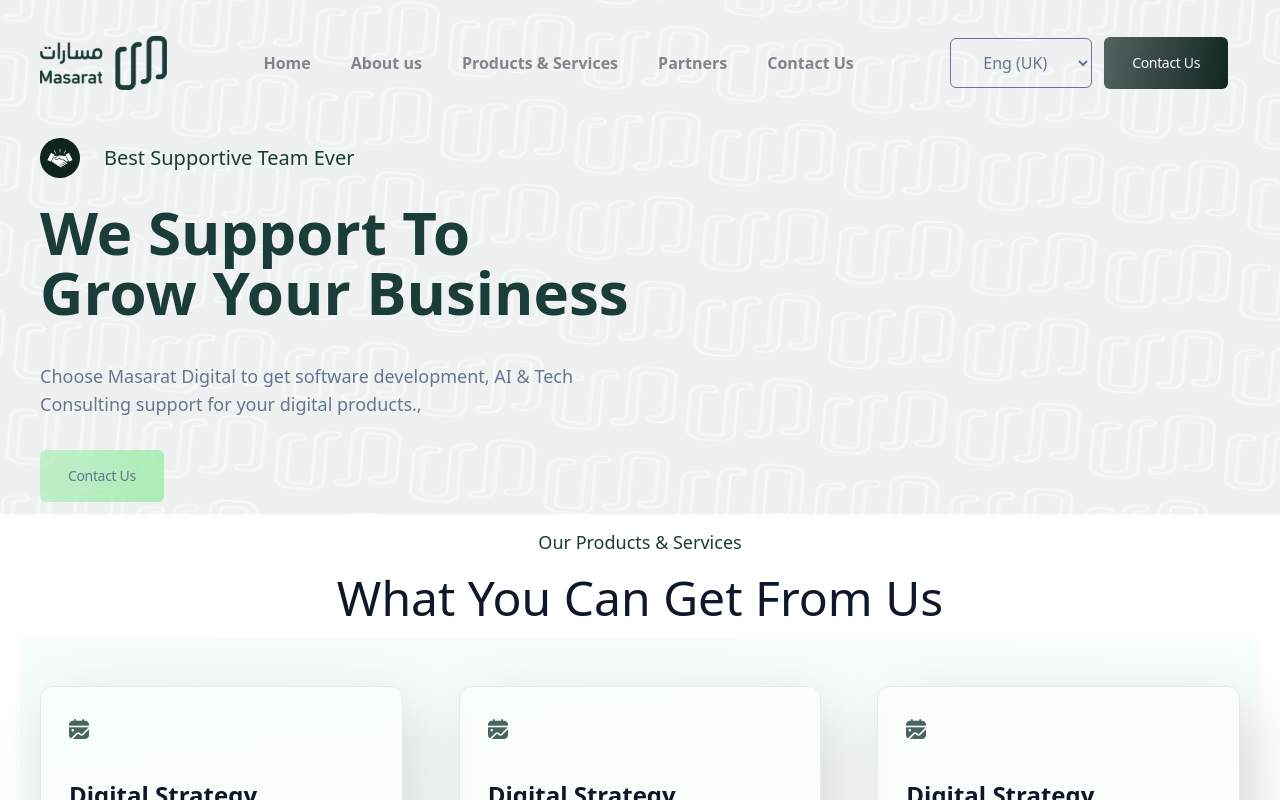
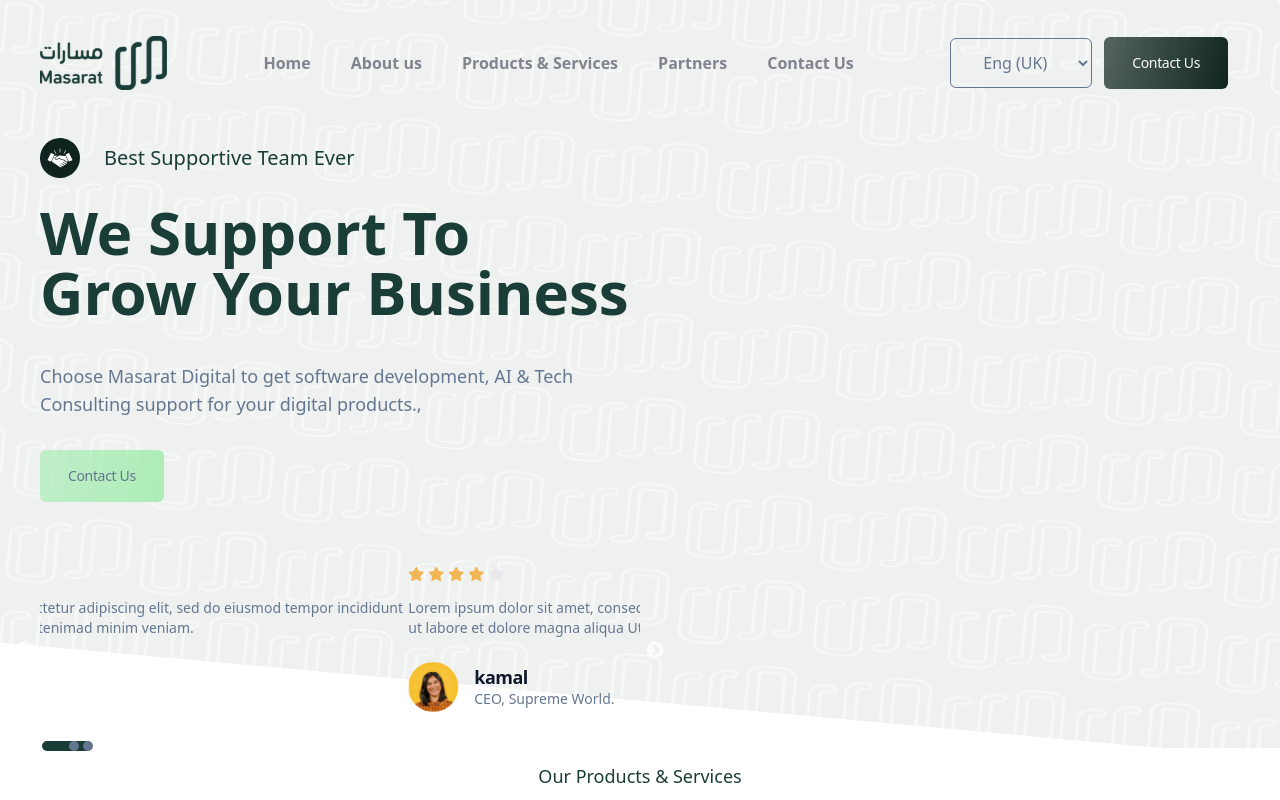
Before and after one commit to mesu-ai/masarat, a Next.js app: page / in a window 1280 px wide. Shown: the top 800 px of the page. Built offline with nearby package versions, Linux system fonts and the light colour scheme.

Commit message:
Slider add

```diff
--- a/package.json
+++ b/package.json
@@ -19,6 +19,8 @@
     "react": "18.2.0",
     "react-dom": "18.2.0",
     "react-i18next": "^12.2.2",
+    "react-slick": "^0.29.0",
+    "slick-carousel": "^1.8.1",
     "tailwindcss": "3.3.2",
     "tinacms": "^1.5.4"
   }
--- /dev/null
+++ b/src/assets/svgs/StarIcon.jsx
@@ -0,0 +1,21 @@
+import React from 'react';
+
+const StarIcon = ({ width = '16', height = '16', color = '#E6E8EC', className = '' }) => {
+	return (
+		<svg
+			width={width}
+			height={height}
+			viewBox={`0 0  ${width} ${height}`}
+			className={className}
+			fill="none"
+			xmlns="http://www.w3.org/2000/svg"
+		>
+			<path
+				d="M12.4392 9.74006C12.2449 9.92831 12.1557 10.2006 12.1999 10.4676L12.8667 14.1576C12.9229 14.4703 12.7909 14.7868 12.5292 14.9676C12.2727 15.1551 11.9314 15.1776 11.6517 15.0276L8.32991 13.2951C8.21441 13.2336 8.08616 13.2006 7.95491 13.1968H7.75166C7.68116 13.2073 7.61216 13.2298 7.54916 13.2643L4.22666 15.0051C4.06241 15.0876 3.87641 15.1168 3.69416 15.0876C3.25016 15.0036 2.95391 14.5806 3.02666 14.1343L3.69416 10.4443C3.73841 10.1751 3.64916 9.90131 3.45491 9.71006L0.746657 7.08506C0.520157 6.86531 0.441407 6.53531 0.544907 6.23756C0.645407 5.94056 0.901907 5.72381 1.21166 5.67506L4.93916 5.13431C5.22266 5.10506 5.47166 4.93256 5.59916 4.67756L7.24166 1.31006C7.28066 1.23506 7.33091 1.16606 7.39166 1.10756L7.45916 1.05506C7.49441 1.01606 7.53491 0.983811 7.57991 0.957561L7.66166 0.927561L7.78916 0.875061H8.10491C8.38691 0.904311 8.63516 1.07306 8.76491 1.32506L10.4292 4.67756C10.5492 4.92281 10.7824 5.09306 11.0517 5.13431L14.7792 5.67506C15.0942 5.72006 15.3574 5.93756 15.4617 6.23756C15.5599 6.53831 15.4752 6.86831 15.2442 7.08506L12.4392 9.74006Z"
+				fill={color}
+			/>
+		</svg>
+	);
+};
+
+export default StarIcon;
--- /dev/null
+++ b/src/components/atoms/Rating.jsx
@@ -0,0 +1,16 @@
+import StarIcon from '@/assets/svgs/StarIcon';
+import React from 'react';
+
+const Rating = ({stars=0}) => {
+  return (
+    <div className='flex gap-1'>
+      {[...new Array(5)].map((_, index) => {
+						index += 1;
+						return <StarIcon key={index} color={`${index <= Math.ceil(stars) ? '#F2B556' : '#E6E8EC'}`} />;
+				})}
+
+    </div>
+  );
+};
+
+export default Rating;
--- /dev/null
+++ b/src/components/molecules/SlideCard.jsx
@@ -0,0 +1,36 @@
+import Image from 'next/image';
+import React from 'react';
+import Heading2XL from '../atoms/Heading2XL';
+import profile from '@/assets/images/profile.png';
+import { useTranslation } from 'react-i18next';
+import Rating from '../atoms/Rating';
+
+const SlideCard = ({review={}}) => {
+  const {t}=useTranslation();
+  return (
+    <div>
+       {/* {[...new Array(5)].map((_, index) => {
+						index += 1;
+						return <StarIcon key={index} color={`${index <= Math.ceil(ratings) ? '#F2B556' : '#E6E8EC'}`} />;
+				})} */}
+        <Rating stars={4}/>
+      <p className='mt-4 text-sm text-slateBlue'>
+       {review?.review}
+      </p>
+      <ul className='mt-6 flex items-center gap-4 mb-6'>
+        <Image
+          src={profile}
+          alt='profile'
+          height={50}
+          width={50}
+        />
+        <li>
+          <h6 className='text-lg font-bold leading-6 -tracking-[.5px] text-blackPearl'>{review?.name}</h6>
+          <p className='text-sm text-slateBlue'>{t(`${review?.designation}`)}</p>
+        </li>
+      </ul>
+    </div>
+  );
+};
+
+export default SlideCard;
--- /dev/null
+++ b/src/components/molecules/SliderShow.jsx
@@ -0,0 +1,65 @@
+/* eslint-disable react/jsx-props-no-spreading */
+import Slider from 'react-slick';
+import 'slick-carousel/slick/slick-theme.css';
+import 'slick-carousel/slick/slick.css';
+
+// import NextIcon from '../../assets/svgs/NextIcon';
+// import PrevIcon from '../../assets/svgs/PrevIcon';
+
+// const NextButton = (props) => {
+//   const { onClick } = props;
+
+//   return (
+//     <button
+//       onClick={onClick}
+//       type="button"
+//       style={{ boxShadow: '0px 15px 30px rgba(159, 168, 174, 0.2)' }}
+//       className="flex justify-center items-center px-5 py-5  bg-white absolute  md:top-1/2   md:-translate-y-1/2 right-10 md:-right-20 -bottom-16 md:bottom-auto rounded"
+//     >
+//       <NextIcon className="h-7 w-5" />
+//     </button>
+//   );
+// };
+
+// const PrevButton = (props) => {
+//   const { onClick } = props;
+
+//   return (
+//     <button
+//       onClick={onClick}
+//       type="button"
+//       style={{ boxShadow: '0px 15px 30px rgba(159, 168, 174, 0.2)' }}
+//       className="flex justify-center items-center px-5 py-5  bg-white absolute -bottom-16 md:bottom-auto md:top-1/2  md:-translate-y-1/2 left-10  md:-left-20 rounded"
+//     >
+//       <PrevIcon className="h-7 w-5" />
+//     </button>
+//   );
+// };
+
+const settings = {
+  dots: true,
+  infinite: true,
+  autoplay: true,
+  autoplaySpeed: 2000,
+  pauseOnHover: true,
+  slidesToShow: 1,
+  slidesToScroll: 1,
+  // nextArrow: <NextButton />,
+  // prevArrow: <PrevButton />,
+  appendDots: dots => <ul>{dots}</ul>,
+    customPaging: i => (
+      <div className="ft-slick__dots--custom">
+        <div className="loading" />
+      </div>
+    )
+};
+
+const SliderShow = ({ children }) => {
+  return (
+    <Slider {...settings} style={{}}>
+      {children || <div />}
+    </Slider>
+  );
+};
+
+export default SliderShow;
--- a/src/components/organizations/ContactUsBanner.jsx
+++ b/src/components/organizations/ContactUsBanner.jsx
@@ -17,7 +17,7 @@
       <Card className='grid md:grid-cols-2 rounded-[32px] bg-lightGreen/50 py-10 md:py-0'>
         <div className='hidden md:block'>
           <Image
-            className='lg:-mt-20 mx-auto'
+            className='lg:-mt-20 mx-auto rtl:-scale-x-100'
             src={contactCover}
             alt=''
           />
--- a/src/components/organizations/HeroSection.jsx
+++ b/src/components/organizations/HeroSection.jsx
@@ -5,9 +5,35 @@
 import ParagraphText from '../atoms/ParagraphText';
 import Button from '../atoms/Button';
 import { useTranslation } from 'react-i18next';
+import SliderShow from '../molecules/SliderShow';
+import SlideCard from '../molecules/SlideCard';
+
+const reviewers = [
+  {
+    phote: '',
+    name: 'kamal',
+    designation: 'CEO, Supreme World.',
+    review:
+      ' Lorem ipsum dolor sit amet, consectetur adipiscing elit, sed do eiusmod tempor incididunt ut labore et dolore magna aliqua Utenimad minim veniam.',
+  },
+  {
+    phote: '',
+    name: 'jamal',
+    designation: 'ceo',
+    review:
+      ' Lorem ipsum dolor sit amet, consectetur adipiscing elit, sed do eiusmod tempor incididunt ut labore et dolore magna aliqua Utenimad minim veniam.',
+  },
+  {
+    phote: '',
+    name: 'rubel',
+    designation: 'ceo',
+    review:
+      ' Lorem ipsum dolor sit amet, consectetur adipiscing elit, sed do eiusmod tempor incididunt ut labore et dolore magna aliqua Utenimad minim veniam.',
+  },
+];
 
 const HeroSection = () => {
-  const {t} =useTranslation();
+  const { t } = useTranslation();
   return (
     <div className='container mx-auto px-6 sm:px-0 xl:px-10  py-0 lg:py-3 '>
       <div className='grid grid-cols-2'>
@@ -25,9 +51,21 @@
             title='Contact Us'
             className='bg-gradient-lightGreen text-slateBlue mt-8'
           ></Button>
+
+          <div className='mt-8 lg:mt-16'>
+            <SliderShow>
+              {reviewers &&
+                reviewers.map((review) => (
+                  <SlideCard
+                    key={review.id}
+                    review={review}
+                  />
+                ))}
+            </SliderShow>
+          </div>
         </div>
-        <div/>
       </div>
+      <div />
     </div>
   );
 };
--- a/src/pages/_app.jsx
+++ b/src/pages/_app.jsx
@@ -1,5 +1,11 @@
 import Layout from '@/components/layout'
 import i18n from '@/i18n/config'
+// import "~slick-carousel/slick/slick.css";
+// import "~slick-carousel/slick/slick-theme.css";
+
+import "slick-carousel/slick/slick.css";
+import "slick-carousel/slick/slick-theme.css";
+
 
 import '@/styles/globals.css'
 import { useEffect } from 'react';
--- a/src/styles/globals.css
+++ b/src/styles/globals.css
@@ -115,3 +115,64 @@
     margin-right: calc(50vw - 768px);
   }
 }
+
+/* slider custom dot */
+
+  /* Custom Slick Dots */
+
+  @keyframes loading {
+    from {
+      width: 0%;
+    }
+
+    to {
+      width: 100%;
+    }
+  }
+
+  .slick-dots {
+    display: flex;
+    align-items: center;
+  }
+
+  .ft-slick__dots--custom {
+    height: 10px;
+    width: 10px;
+    /* background-color: #e5e7e9; */
+    border-radius: 100%;
+    background-color: #657790;
+    position: relative;
+  }
+
+  .slick-dots li {
+    width: 10px;
+    margin: 0 2px;
+    transition: width 0.3s ease-in-out;
+  }
+
+  .slick-dots .slick-active {
+    width: 50px;
+
+    transition: width 0.3s ease-in-out;
+    border-radius: 50px;
+
+  }
+
+  .slick-dots .slick-active .ft-slick__dots--custom {
+    width: 50px;
+    border-radius: 50px;
+    background-color:  #1A3D37;
+    top: 0px;
+    overflow: hidden;
+
+    .loading {
+      height: 10px;
+      animation: loading 5s ease-in;
+      background-image: linear-gradient(270deg, #4fd15a, #03ac0e);
+      display: inline-block;
+      position: absolute;
+      top: 0;
+      left: 0;
+      border-radius: 4px;
+    }
+     }
--- a/tailwind.config.js
+++ b/tailwind.config.js
@@ -27,7 +27,10 @@
       boxShadow: {
         'lightShadow': ' 11px 22px 64px rgba(0, 0, 0, 0.15)',
         'hoverShadow': '2px 4px 64px rgba(35, 40, 105, 0.14)'
-      }
+      },
+      scale: {
+
+    }
 
 
     },
```
Also changed, not shown: src/assets/images/profile.png (added), 1 other file (tests, documents, lock files or other folders).
